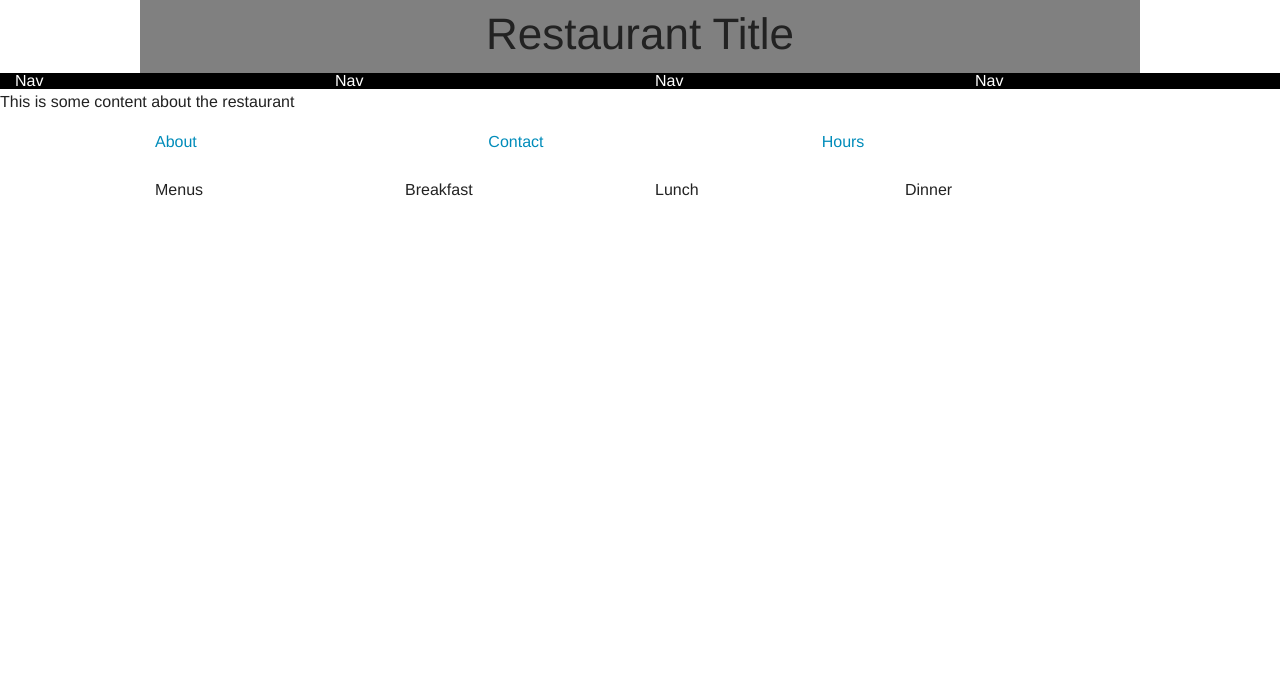
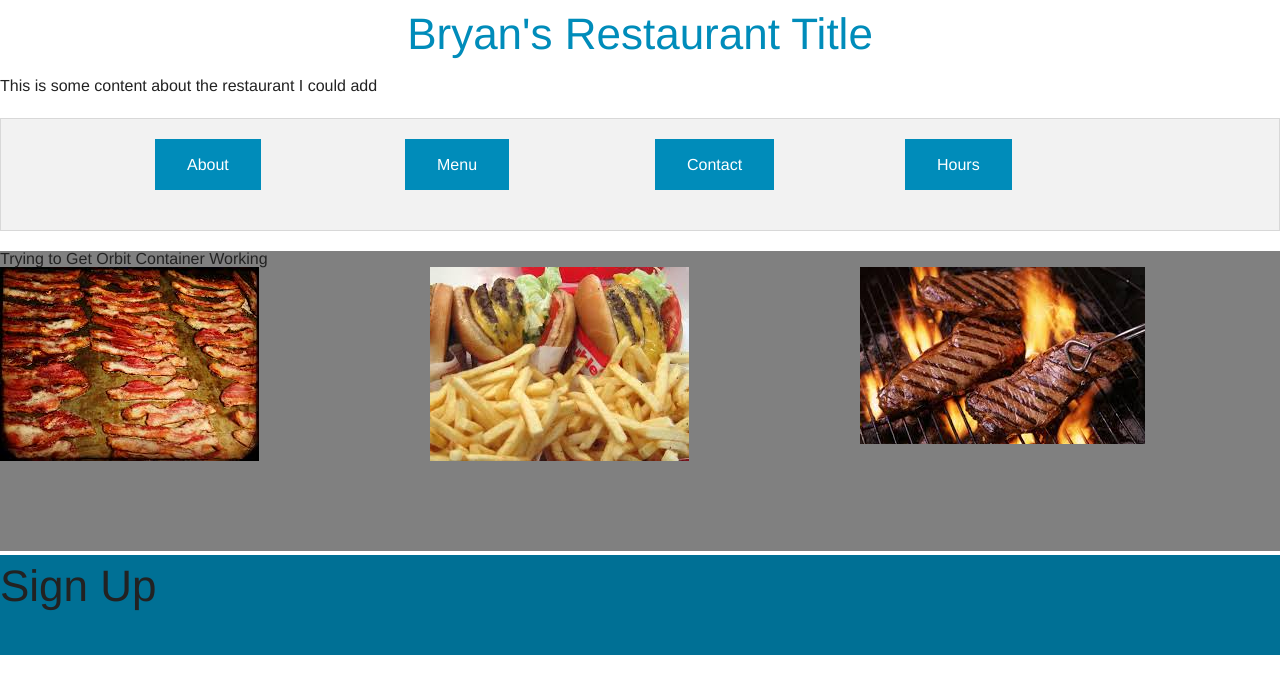
Before and after one commit to bbouillion/restaurant-project, a plain HTML site: page index.html in a window 1280 px wide. Drawn offline with Linux system fonts and the light colour scheme.

Commit message:
Rest Updates

```diff
--- a/css/style.css
+++ b/css/style.css
@@ -1,7 +1,6 @@
 div.header {
 	text-align: center;
-	background-color: grey;
-	margin: auto;
+	background-color: white;
 }
 div.container {
 	background-color: lavender;
@@ -16,3 +15,13 @@ div.navigationbar {
 	max-width: 100%;
 	max-height: 100px;
 }
+div.contentarea {
+	background-color: gray;
+	height: 300px;
+	margin: auto;
+}
+div.emailbanner {
+	background-color: #007095;
+	height: 100px;
+	margin: auto;
+}
--- a/index.html
+++ b/index.html
@@ -13,32 +13,50 @@
 
 <div class="row header">
 	<div class="columns large-12 small-12">
-		<h1>Restaurant Title</h1>
+		<h1><a href="index.html">Bryan's Restaurant Title</a></h1>
 	</div>
 </div>
+<!--
+<div class="row navigationbar">
+	<div class="columns large-3 small-12"></div>
+	<div class="columns large-3 small-12"></div>
+	<div class="columns large-3 small-12"></div>
+	<div class="columns large-3 small-12"></div>
+</div>
+-->
+<p>
+This is some content about the restaurant I could add
+</p>
+<div class="panel">
+<div class="row area1">
+	<div class="columns large-3 small-12"><a href="about.html" class="button">About</a></div>
+	<div class="columns large-3 small-12"><a href="menu.html" class="button">Menu</a></div>
+	<div class="columns large-3 small-12"><a href="contact.html" class="button">Contact</a></div>
+	<div class="columns large-3 small-12"><a href="hours.html" class="button">Hours</a></div>
+</div>
+</div>
 
-<div class="row navigationbar">
-	<div class="columns large-3 small-12">Nav</div>
-	<div class="columns large-3 small-12">Nav</div>
-	<div class="columns large-3 small-12">Nav</div>
-	<div class="columns large-3 small-12">Nav</div>
+<div class="contentarea"> Trying to Get Orbit Container Working
+	<ul class="small-block-grid-3">
+  <li><img src="assets/bacon.jpg"></li>
+  <li><img src="assets/burger.jpg"></li>
+  <li><img src="assets/steak.jpg"></li>
+</ul>
 </div>
-<p>
-This is some content about the restaurant
-</p>
 
-<div class="row area1">
-	<div class="columns large-4 small-12"><a href="about.html">About</a></div>
-	<div class="columns large-4 small-12"><a href="contact.html">Contact</a></div>
-	<div class="columns large-4 small-12"><a href="hours.html">Hours</a></div>
+<div class="emailbanner">
+	<h1>Sign Up</h1>
 </div>
-<br>
-<br>
+
+
+
+<!--
+<div class="panel">
 <div class="row area2">
-	<div class="columns large-3 small-12">Menus</div>
+	<div class="columns large-3 small-12">Menu</div>
 	<div class="columns large-3 small-12">Breakfast</div>
 	<div class="columns large-3 small-12">Lunch</div>
 	<div class="columns large-3 small-12">Dinner</div>
 </div>
-
-</body>
+</div>
+-->
```
Also changed, not shown: assets/bacon.jpg (added), assets/burger.jpg (added), assets/steak.jpg (added).
